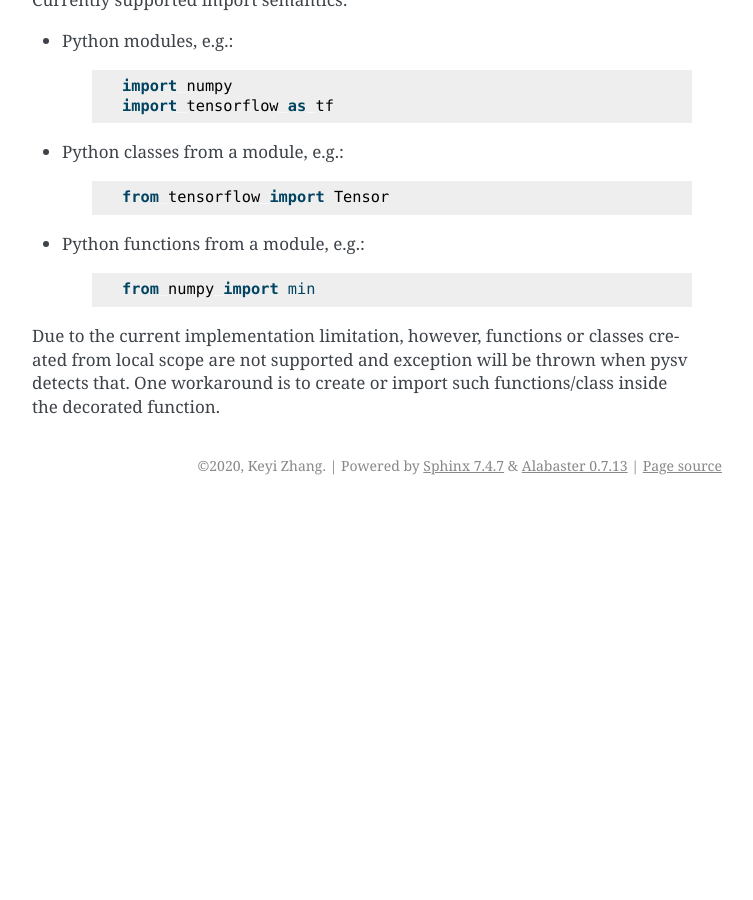
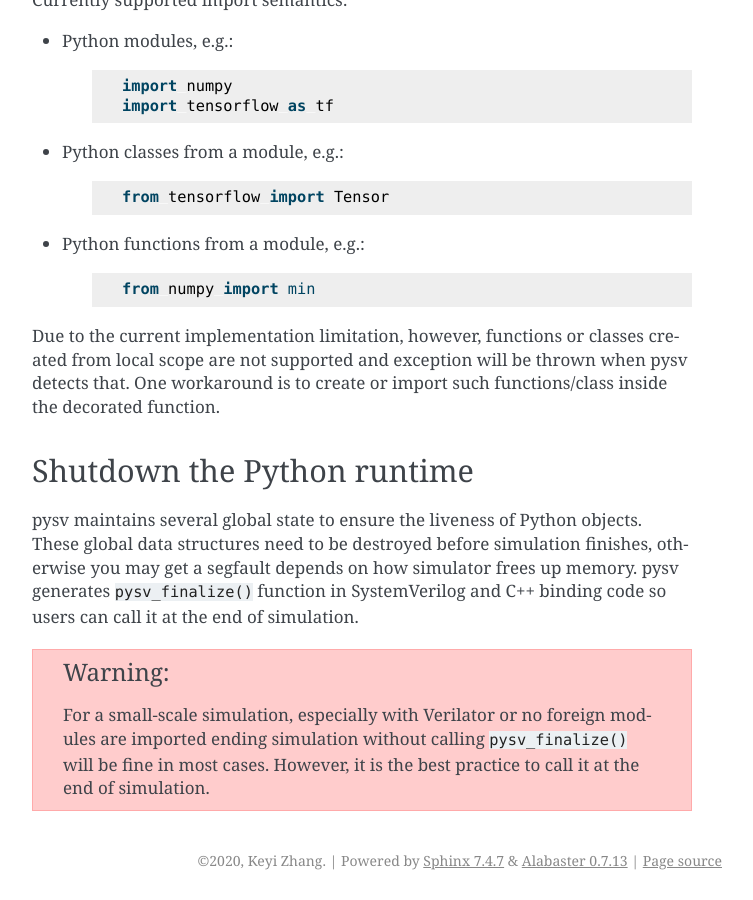
Before and after one commit to Kuree/pysv, a Sphinx documentation site: the page built from docs/basics.rst, in a window 1280 px wide and 900 px high, scrolled down 4072 px. Shown: the whole window, without its empty margins (388-1141 px from the left). Built offline with Sphinx 7.4.7, drawn with Linux system fonts in a browser that asks for light colours; before the commit the page ends 4577 px from its top, so only the background shows below that; some of the changed text lies outside the part shown.

Commit message:
add runtime shutdown

```diff
--- a/docs/basics.rst
+++ b/docs/basics.rst
@@ -215,3 +215,19 @@ Currently supported import semantics:
 Due to the current implementation limitation, however, functions or classes created from
 local scope are not supported and exception will be thrown when pysv detects that.
 One workaround is to create or import such functions/class inside the decorated function.
+
+
+Shutdown the Python runtime
+---------------------------
+
+pysv maintains several global state to ensure the liveness of Python objects. These global
+data structures need to be destroyed before simulation finishes, otherwise you may get
+a segfault depends on how simulator frees up memory. pysv generates ``pysv_finalize()``
+function in SystemVerilog and C++ binding code so users can call it at the end of
+simulation.
+
+.. warning::
+
+  For a small-scale simulation, especially with Verilator or no foreign modules are imported
+  ending simulation without calling ``pysv_finalize()`` will be fine in most cases. However,
+  it is the best practice to call it at the end of simulation.
```
